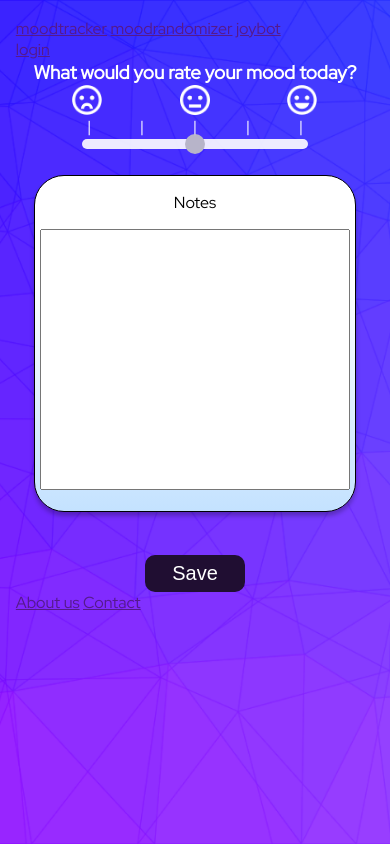
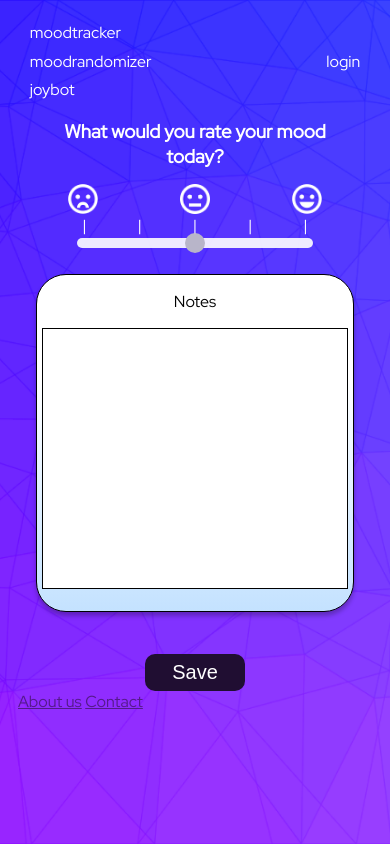
Before and after one commit to TurtleNinja/error404-mood-not-found, a Flask app: page /mood_rating in a window 390 px wide. Run offline with Flask 2, Linux system fonts and the light colour scheme.

Commit message:
edited some stylings

```diff
--- a/flaskr/static/moodrating.css
+++ b/flaskr/static/moodrating.css
@@ -1,20 +1,11 @@
-html {
-    background-image: url("img/bg.png");
-    background-attachment: fixed;
-    background-size: cover;
-}
-body {
-    padding: 10px 2vw;
-    font-family: 'Red Hat Display', sans-serif !important;
-}
 h3 {
     text-align: center;
     color: white;
-    margin: 0;
+    margin-top: 0px;
 }
 
 .space {
-    margin-top: 10px;
+    margin-top: 5px;
 }
 
 /*mood slider*/
@@ -72,6 +63,7 @@ h3 {
     width: 90%;
     margin: auto;
     margin-bottom: 5vh;
+    text-align: center;
 }
 .notes, .drawing {
     background: linear-gradient(180deg, #FFFFFF 30.73%, #C4E2FF 100%);
@@ -82,13 +74,14 @@ h3 {
     text-align: center;
     padding-bottom: 10px;
 }
-.notes:first-child {
-    margin-right: 3vw;
-}
 .notes textarea {
     width: 95%;
     resize: none;
     margin-bottom: 2%;
+    border: 1px solid black;
+}
+.notes textarea:focus {
+    border: 1px solid black;
 }
 
 .save_btn {
@@ -105,9 +98,14 @@ button {
 }
 
 
-@media only screen and (max-width: 700px) {
+@media only screen and (max-width: 450px) {
+    h3 {
+        width: 80%;
+        margin: auto;
+        margin-bottom: 15px;
+    }
     .choose_mood {
-        width: 90%;
+        width: 95%;
     }
     .mood_emoji {
         text-align: center;
@@ -120,20 +118,6 @@ button {
     .rate {
         width: 70%;
     }
-
-    .entrydetails {
-        flex-direction: column;
-    }
-    .notes {
-        width: 100%;
-        margin: 0 auto;
-    }
-    .notes:first-child {
-        margin-bottom: 20px;
-    }
-    .drawing {
-        width: 100%;
-    }
     button {
         padding: 7px 7vw;
     }
--- a/flaskr/static/style.css
+++ b/flaskr/static/style.css
@@ -0,0 +1,57 @@
+html, body {
+    background-image: url("img/bg.png");
+    background-attachment: fixed;
+    background-size: cover;
+    padding: 10px 10px;
+    font-family: 'Red Hat Display', sans-serif !important;
+}
+#nav-bar {
+    display: flex;
+    margin-bottom: 15px;
+}
+#nav-bar a {
+    color: white;
+    text-decoration: none;
+    display: inline-block;
+    font-family: 'Red Hat Display', sans-serif;
+    /* margin: 5px 30px; */
+    margin: 0 2vw;
+    vertical-align: middle;
+    justify-content: center;
+    align-items: center;
+}
+.left {
+    flex: 1;
+    justify-content: center;
+    align-items: center;
+}
+.right {
+    display: inline;
+    float: right;
+    text-align: right;
+    margin: 0 auto;
+}
+
+@media only screen and (max-width: 450px) {
+    html, body {
+        background-image: url("img/bg.png");
+        background-attachment: fixed;
+        background-size: cover;
+        padding: 5px 5px;
+        font-family: 'Red Hat Display', sans-serif !important;
+    }
+    #nav-bar a {
+        margin: 1vw 3vw;
+    }
+    .left {
+        flex: 1;
+        justify-content: center;
+        align-items: center;
+    }
+    .right {
+        flex: 3;
+        display: inline;
+        float: right;
+        text-align: right;
+        margin: auto;
+    }
```
Also changed, not shown: flaskr/static/mood.css (+22 -8 lines).
